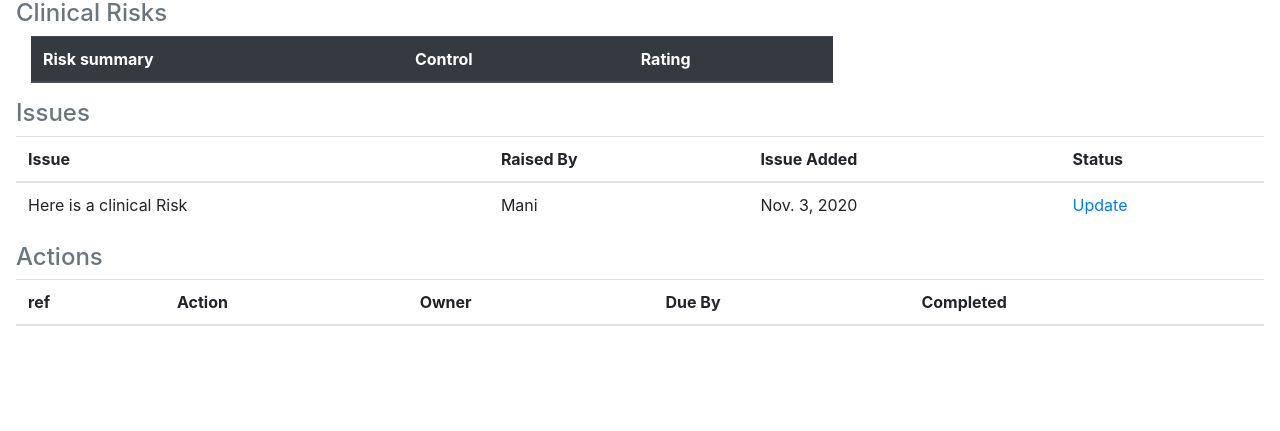
After one commit to tidders2000/meeting_dashboard, a Django app: page /db/clinical/ in a window 1280 px wide. The commit adds this page. Shown: the part 369-800 px from the top of the page. Run offline with Django 3.2, Linux system fonts and the light colour scheme; data comes from the database, SQL or seed files in the repository; both versions use the stored data as it was after the commit; lists and menus that the app fills with data are empty; some libraries are stand-ins or nearby versions.

Commit message:
added clinical and buildings

```diff
--- a/db/models.py
+++ b/db/models.py
@@ -6,7 +6,7 @@ from django.db import models
 area = [('Finance', 'Finance'),
         ('HR', 'HR'), ('Buildings', 'Buildings'), ('Clinical', 'Clinical')]
 owner = [('Nikki', 'Nikki'),
-         ('Simon', 'Simon'), ('Mani', 'Mani'), ('Susan', 'Susan')]
+         ('Simon', 'Simon'), ('Mani', 'Mani'), ('Susan', 'Susan'), ('Rebecca', 'Rebecca'), ('Caroline', 'Caroline'), ('Mike', 'Mike')]
 rating = [('1', '1'), ('2', '2'), ('3', '3')]
 
 month = [('January', 'January'),
--- /dev/null
+++ b/db/templates/clinical.html
@@ -0,0 +1,189 @@
+{% extends 'base.html' %}{% load static %}{% load crispy_forms_tags %}
+
+ {% block content %}
+
+    <div class='container-flex m-3'>
+
+
+     <div class='p-3 mb-2 bg-danger text-white'><h1>Clinical</h1></div>
+
+         <div class='row'>
+             <div class='col-md-4'>
+              <div id="chart_div"></div>
+            </div>
+            <div class='col-md-4'>
+              <div id="chart_div2"></div>
+            </div>
+            <div class='col-md-4'>
+              <div id="chart_div3"></div>
+            </div>
+
+          </div><!-- row one-->
+          <h4 class='text-secondary'>Clinical Risks</h4>
+<div class='col-md-8 '>
+
+          <table class="table table-striped table-dark">
+            <thead>
+              <tr>
+
+                <th scope="col">Risk summary</th>
+                <th scope="col">Control
+
+                </th>
+                <th scope="col">Rating</th>
+              </tr>
+            </thead>
+            <tbody>
+            {% for risk in risks %}
+              <tr>
+               <td>{{ risk.risk }}</td>
+
+                <td>{{risk.control}}</td>
+                <td><i class="fas fa-frown text-warning"></i></td>
+              </tr>
+          {% endfor %}
+            </tbody>
+          </table>
+
+        </div>
+
+      <h4 class='text-secondary'>Issues</h4>
+      <table class="table">
+        <thead>
+          <tr>
+
+            <th scope="col">Issue</th>
+            <th scope="col">Raised By</th>
+            <th scope="col">Issue Added</th>
+              <th scope="col">Status</th>
+
+          </tr>
+        </thead>
+        <tbody>
+         {% for issue in issues %}
+            <tr>
+
+              <td>{{issue.issue}}</td>
+              <td>{{issue.owner}}</td>
+              <td>{{issue.date}}</td>
+              <td><a href="issue/{{issue.pk}}">Update</a></td>
+
+            </tr>
+          {% endfor %}
+
+        </tbody>
+      </table>
+<h4 class='text-secondary'>Actions</h4>
+<table class="table">
+  <thead>
+    <tr>
+      <th scope="col">ref</th>
+      <th scope="col">Action</th>
+      <th scope="col">Owner</th>
+      <th scope="col">Due By</th>
+      <th scope="col">Completed</th>
+    </tr>
+  </thead>
+  <tbody>
+    <tbody>
+   {% for action in actions %}
+    <tr>
+      <th scope="row">{{action.pk}}</th>
+      <td>{{action.action}}</td>
+      <td>{{action.owner}}</td>
+      <td>{{action.date_complete}}</td>
+      <td><a href="issue/{{action.pk}}">Update</td>
+
+    </tr>
+   {% endfor %}
+  </tbody>
+
+</table>
+
+    </div><!-- end of container-->
+
+    <!-- chart scripts-->
+    <script type="text/javascript">
+
+      // Load the Visualization API and the corechart package.
+      google.charts.load('current', {'packages':['corechart']});
+
+      // Set a callback to run when the Google Visualization API is loaded.
+      google.charts.setOnLoadCallback(drawChart);
+      google.charts.setOnLoadCallback(drawChart2);
+      google.charts.setOnLoadCallback(drawChart3);
+
+      // Callback that creates and populates a data table,
+      // instantiates the pie chart, passes in the data and
+      // draws it.
+      function drawChart() {
+
+        // Create the data table.
+        var data = new google.visualization.DataTable();
+        data.addColumn('string', 'Budget');
+        data.addColumn('number', 'Actual');
+        data.addRows([
+          ['Incomes', 60],
+          ['Expenses', 40],
+
+        ]);
+
+        // Set chart options
+        var options = {'title':'Income Vs Expenditure',
+                       'width':400,
+                       'height':300};
+
+        // Instantiate and draw our chart, passing in some options.
+        var chart = new google.visualization.PieChart(document.getElementById('chart_div'));
+        chart.draw(data, options);
+      }
+
+       function drawChart2() {
+
+          // Create the data table.
+          var data = new google.visualization.DataTable();
+          data.addColumn('string', 'Month');
+          data.addColumn('number', 'Headcount');
+          data.addRows([
+            ['Januarys', 20],
+            ['Feburary', 19],
+            ['March', 18],
+            ['April', 21],
+
+          ]);
+
+          // Set chart options
+          var options = {'title':'Complaints',
+                        'width':400,
+                        'height':300};
+
+          // Instantiate and draw our chart, passing in some options.
+          var chart = new google.visualization.BarChart(document.getElementById('chart_div2'));
+          chart.draw(data, options);
+          }
+
+          function drawChart3() {
+        var data = google.visualization.arrayToDataTable([
+          ['Year', 'Budget'],
+          ['Jan',  249000],
+          ['Feb',  159000],
+          ['Mar',  145000],
+          ['Apr',  256000]
+        ]);
+
+        var options = {
+          title: 'Appointments',
+          curveType: 'function',
+          legend: { position: 'bottom' }
+        };
+
+        var chart = new google.visualization.LineChart(document.getElementById('chart_div3'));
+
+        chart.draw(data, options);
+      }
+
+    </script>
+
+    {% endblock %}
+  </body>
+</html>
--- a/db/urls.py
+++ b/db/urls.py
@@ -21,6 +21,8 @@ from .views import *
 urlpatterns = [
     path('finance/', finance, name='finance'),
     path('hr/', hr, name='hr'),
+    path('clinical/', clinical, name='clinical'),
+    path('buildings/', buildings, name='buildings'),
     path('risklog/', risklog, name='risklog'),
     path('issues/', issues, name='issues'),
     path('actions/', actions, name='actions'),
--- a/db/views.py
+++ b/db/views.py
@@ -46,6 +46,42 @@ def hr(request):
 
     }
     return render(request, 'hr.html', object)
+
+
+def clinical(request):
+
+    actions = Action.objects.filter(area='Clinical', closed=False)
+    issues = Issue.objects.filter(area='Clinical', closed=False)
+    rags = Rag.objects.all()
+    risks = Risk.objects.filter(area='Clinical')
+    object = {
+
+        'actions': actions,
+        'issues': issues,
+        'rags': rags,
+        'risks': risks
+
+
+    }
+    return render(request, 'clinical.html', object)
+
+
+def buildings(request):
+
+    actions = Action.objects.filter(area='Buildinga', closed=False)
+    issues = Issue.objects.filter(area='Buildings', closed=False)
+    rags = Rag.objects.all()
+    risks = Risk.objects.filter(area='Buildings')
+    object = {
+
+        'actions': actions,
+        'issues': issues,
+        'rags': rags,
+        'risks': risks
+
+
+    }
+    return render(request, 'building.html', object)
 
 
 def actions_ud(request, pk):
--- a/templates/base.html
+++ b/templates/base.html
@@ -47,7 +47,7 @@
 
           </li>
           <li class="nav-item">
-            <a class="nav-link" href="#">Clinical
+            <a class="nav-link" href="{% url 'clinical' %}">Clinical
                          {% for r in rags %}
               {% if r.rag == 'Red' and r.area == 'Clinical' %}
                   <i class="fas fa-skull-crossbones text-danger"></i>
@@ -59,7 +59,7 @@
              {% endfor %}</a>
           </li>
           <li class="nav-item">
-            <a class="nav-link" href="#">Building & Premises
+            <a class="nav-link" href="{% url 'buildings' %}">Building & Premises
                         {% for r in rags %}
               {% if r.rag == 'Red' and r.area == 'Buildings' %}
                   <i class="fas fa-skull-crossbones text-danger"></i>
```
Also changed, not shown: db/templates/building.html (added, +185 -0 lines), db.sqlite3, db/migrations/0004_auto_20201103_1044.py (added).
